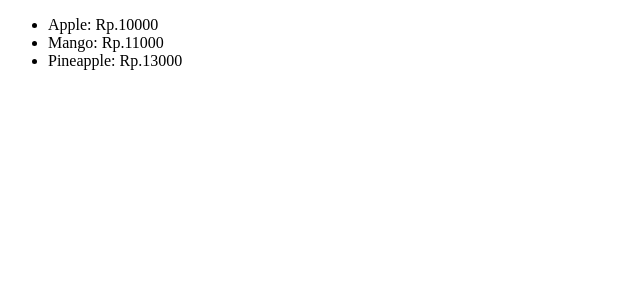
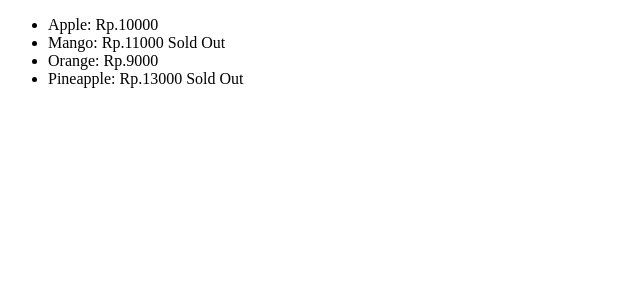
Before and after one commit to adiprasetyaxyz/Reactjs-Learning, a React (Vite) app in the folder myfirstpro/: page / in a window 1280 px wide. Shown: the top 300 px of the page, without its empty margins (0-640 px from the left). Built offline with nearby package versions, Linux system fonts and the light colour scheme.

Commit message:
20 : Conditionally Rendering A Message Using Ternary

```diff
--- a/myfirstpro/src/components/Fruit.jsx
+++ b/myfirstpro/src/components/Fruit.jsx
@@ -1,13 +1,9 @@
-export default function Fruit({ name, price }) {
+export default function Fruit({ name, price, soldout }) {
   return (
     <>
-      {price >= 10000 ? (
-        <li>
-          {name}: Rp.{price}
-        </li>
-      ) : (
-        ""
-      )}
+      <li>
+        {name}: Rp.{price} {soldout ? "Sold Out" : ""}
+      </li>
       {/* {name}: Rp.{price} */}
     </>
   );
--- a/myfirstpro/src/components/Fruits.jsx
+++ b/myfirstpro/src/components/Fruits.jsx
@@ -3,10 +3,10 @@ import Fruit from "./Fruit";
 export default function Fruits() {
   // const fruits = ["Apple", "Banana", "Orange", "Pineaple"]
   const fruits = [
-    { name: "Apple", price: 10000 },
-    { name: "Mango", price: 11000 },
-    { name: "Orange", price: 9000 },
-    { name: "Pineapple", price: 13000 },
+    { name: "Apple", price: 10000, soldout: false },
+    { name: "Mango", price: 11000, soldout: true },
+    { name: "Orange", price: 9000, soldout: false },
+    { name: "Pineapple", price: 13000, soldout: true },
   ];
   return (
     <div>
@@ -15,7 +15,12 @@ export default function Fruits() {
           // <li key={fruit.name}>
           //     {fruit.name} : Rp.{fruit.price}
           //     </li>
-          <Fruit key={fruit.name} name={fruit.name} price={fruit.price} />
+          <Fruit
+            key={fruit.name}
+            name={fruit.name}
+            price={fruit.price}
+            soldout={fruit.soldout}
+          />
         ))}
       </ul>
     </div>
```
